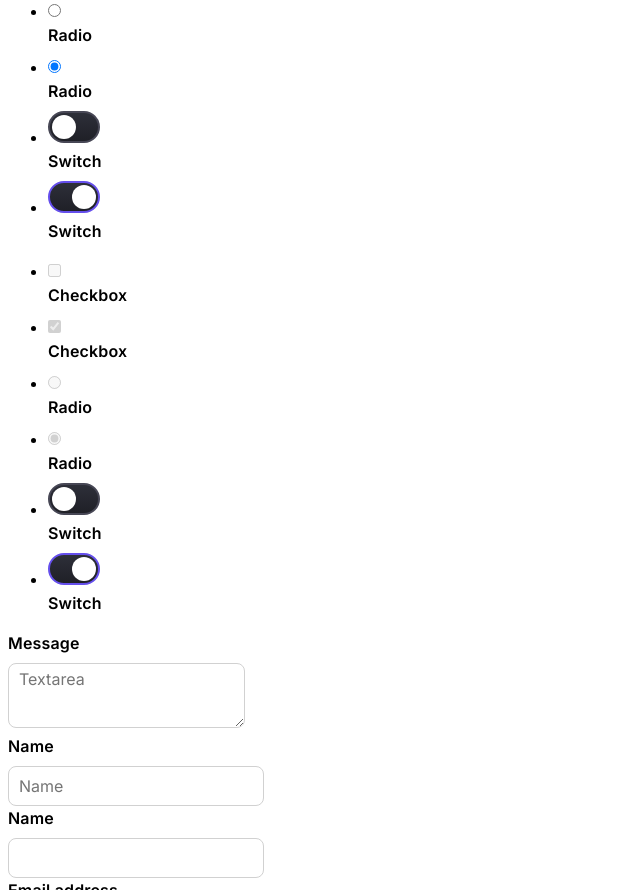
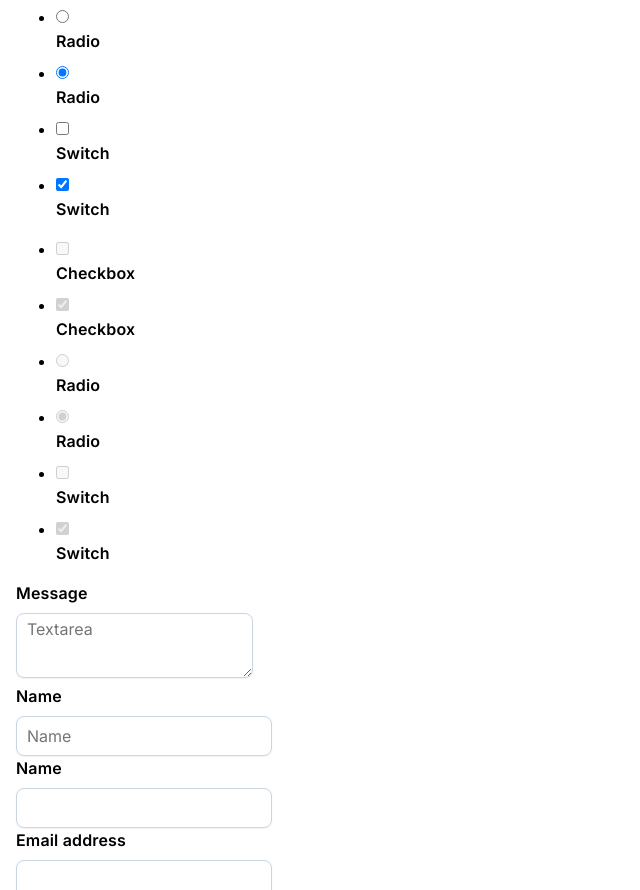
Before and after one commit to iamsahebgiri/reload, a website: page docs/index.html in a window 1280 px wide. Shown: the part 1910-2800 px from the top of the page, without its empty margins (0-640 px from the left). Drawn offline with nearby package versions, Linux system fonts and the light colour scheme; files that its build step writes are made by us from their sources.

```diff
--- a/src/_code.scss
+++ b/src/_code.scss
@@ -1,6 +1,6 @@
 code {
   background: $gray-100;
   border-radius: 0.3rem;
-  font-family: 'Roboto Mono', 'Courier New', Courier, monospace;
+  font-family: $mono-font;
   padding: 0.1rem 0.3rem;
 }
--- a/src/_form.scss
+++ b/src/_form.scss
@@ -8,14 +8,15 @@
 textarea,
 select {
   background-color: #fff;
-  border: 1px solid #d1d1d1;
+  border: 1px solid $gray-300;
   border-radius: $border-radius-3;
-  box-shadow: none;
+  box-shadow: 0 1px 2px 0 rgba(0, 0, 0, 0.05);
   box-sizing: border-box;
   height: $size-6;
   padding: 6px 10px; /* The 6px vertically centers text on FF, ignored by Webkit */
   -webkit-tap-highlight-color: transparent;
 }
+
 /* Removes awkward default styles on some inputs for iOS */
 input[type="email"],
 input[type="number"],
@@ -25,8 +26,6 @@
 input[type="url"],
 input[type="password"],
 textarea {
-  appearance: none;
-  appearance: none;
   appearance: none;
 }
 
@@ -46,6 +45,7 @@
 textarea:focus,
 select:focus {
   border: 1px solid $blue-600;
+  box-shadow: 0 0 0 0.1rem $blue-200;
   outline: 0;
 }
 
@@ -71,39 +71,3 @@
   font-weight: normal;
   margin-left: 0.5rem;
 }
-
-input[type="checkbox"].switch {
-
-  appearance: none;
-
-  background: linear-gradient(180deg, #2d2f39 0%, #1f2027 100%);
-  border: 2px solid #474755;
-  border-radius: 16px;
-  display: inline-block;
-  height: 32px;
-  margin: 0;
-  position: relative;
-  transition: all 0.2s ease;
-  width: 52px;
-
-  &::after {
-    background: white;
-    border-radius: 50%;
-    box-shadow: 0 1px 2px rgba(44, 44, 44, 0.2);
-    content: "";
-    height: 24px;
-    left: 2px;
-    position: absolute;
-    top: 2px;
-    transition: all 0.2s cubic-bezier(0.5, 0.1, 0.75, 1.35);
-    width: 24px;
-  }
-
-  &:checked {
-    border-color: #654fec;
-
-    &::after {
-      transform: translatex(20px);
-    }
-  }
-}
--- a/src/_layout.scss
+++ b/src/_layout.scss
@@ -1,3 +1,4 @@
 .container {
-  padding: 0.5rem;
+  max-width: 80rem;
+  padding: 1rem;
 }
```
